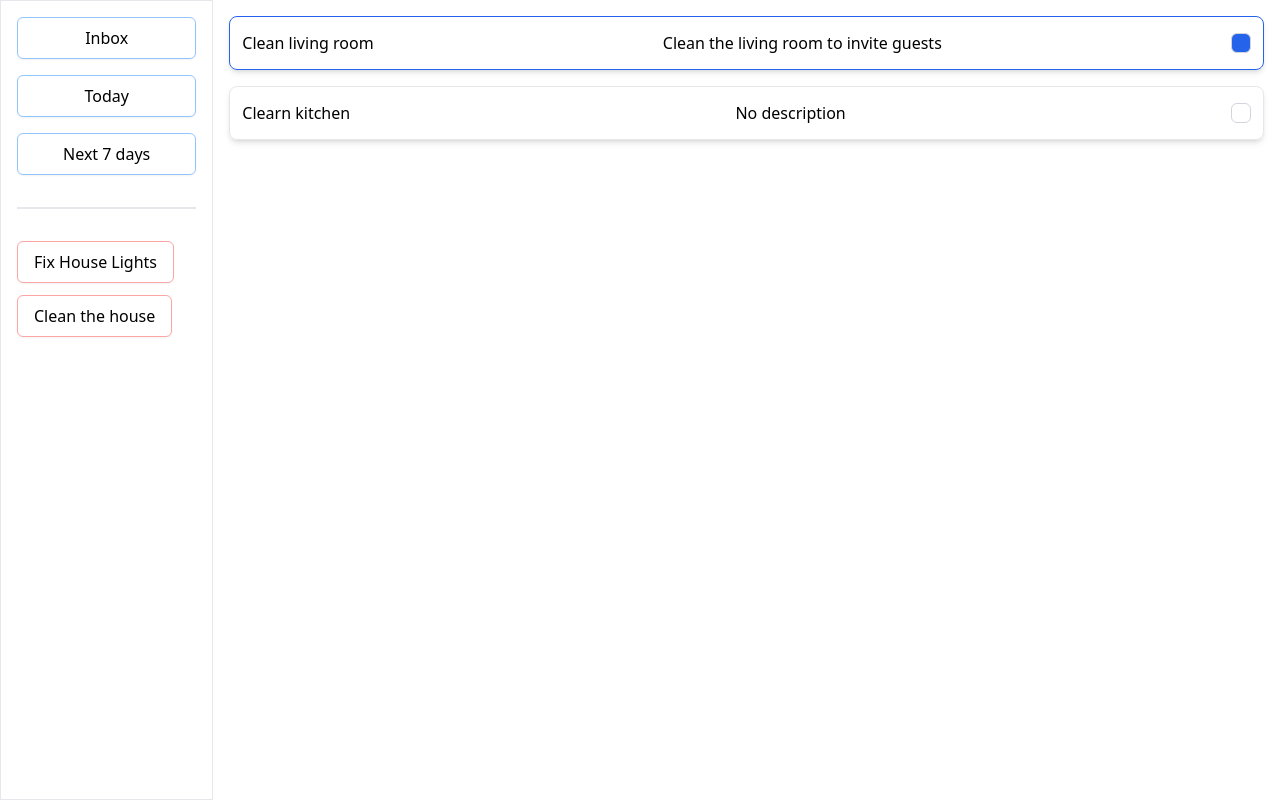
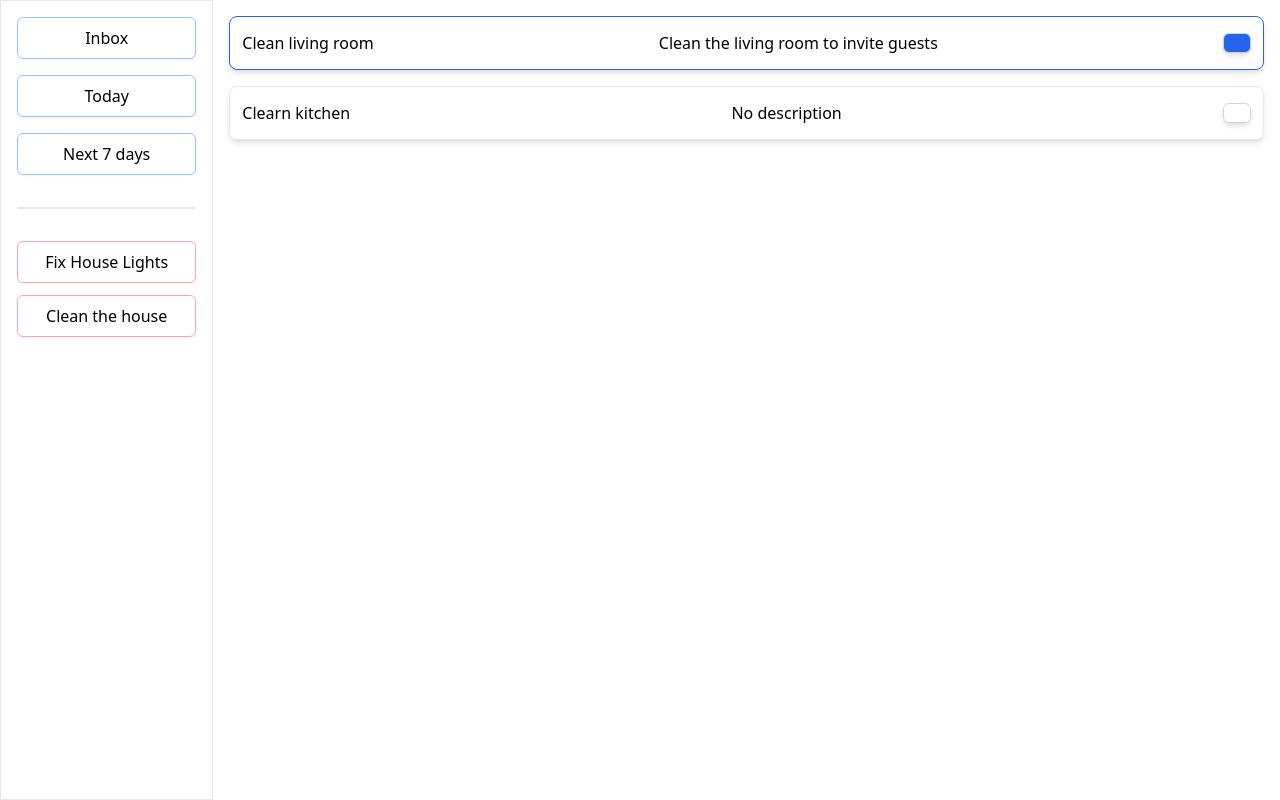
Before and after one commit to NabilHadi/todo-app-v2, a React (Create React App) app: page / in a window 1280 px wide. Built offline with nearby package versions, Linux system fonts and the light colour scheme.

Commit message:
Change minor styling

```diff
--- a/src/components/MainPage/MainPage.tsx
+++ b/src/components/MainPage/MainPage.tsx
@@ -13,10 +13,10 @@ function MainPage({ projects, defaultProjectId }: MainPageProps) {
   );
 
   const handleTodoStatusChange = (todoId: IdType, isCompleted?: boolean) => {
-    setCurrentProject((x) => {
+    setCurrentProject((oldProject) => {
       return {
-        ...x,
-        todos: x.todos.map((todo) => {
+        ...oldProject,
+        todos: oldProject.todos.map((todo) => {
           if (todo.id === todoId) {
             return { ...todo, isCompleted };
           }
@@ -39,12 +39,12 @@ function MainPage({ projects, defaultProjectId }: MainPageProps) {
           Next 7 days
         </Button>
         <div className="border my-4"></div>
-        <ul className="flex flex-col gap-3">
+        <ul className="flex flex-col w-100 gap-3">
           {projects
             ?.filter((project) => project.id !== defaultProjectId)
             .map((project) => (
               <li key={project.id}>
-                <Button className="py-2 shadow-sm px-4 border rounded-md border-red-300">
+                <Button className="w-full py-2 shadow-sm px-4 border rounded-md border-red-300">
                   {project.name}
                 </Button>
               </li>
@@ -68,7 +68,7 @@ function MainPage({ projects, defaultProjectId }: MainPageProps) {
               <Button
                 children=""
                 className={
-                  "appearance-none h-5 w-5 border border-gray-300 rounded-md  focus:outline-none transition duration-200 my-1 align-top bg-no-repeat bg-center bg-contain float-left cursor-pointer" +
+                  "appearance-none h-5 w-7 border border-gray-300 rounded-md  focus:outline-none transition duration-200 my-1 p-1 align-top bg-no-repeat bg-center bg-contain float-left cursor-pointer" +
                   (todo.isCompleted && " bg-blue-600 border-blue-600")
                 }
                 onClickHandler={() =>
--- a/src/index.css
+++ b/src/index.css
@@ -4,6 +4,6 @@
 
 @layer components {
   .clickable {
-    @apply transition duration-200 hover:scale-y-105 hover:opacity-90 active:opacity-100 active:scale-y-100;
+    @apply transition duration-200 shadow-md hover:scale-y-105 hover:opacity-90 hover:shadow-lg active:opacity-100 active:scale-y-100 active:shadow-md;
   }
 }
```
